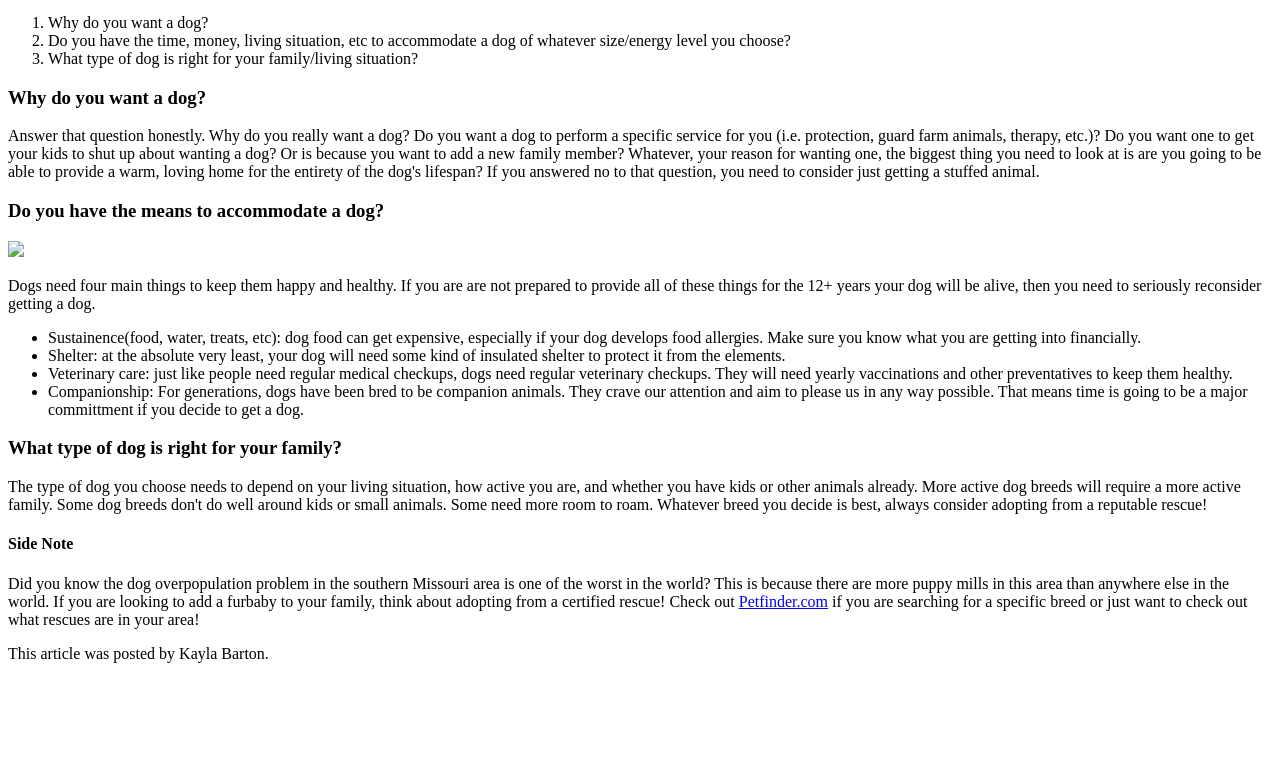
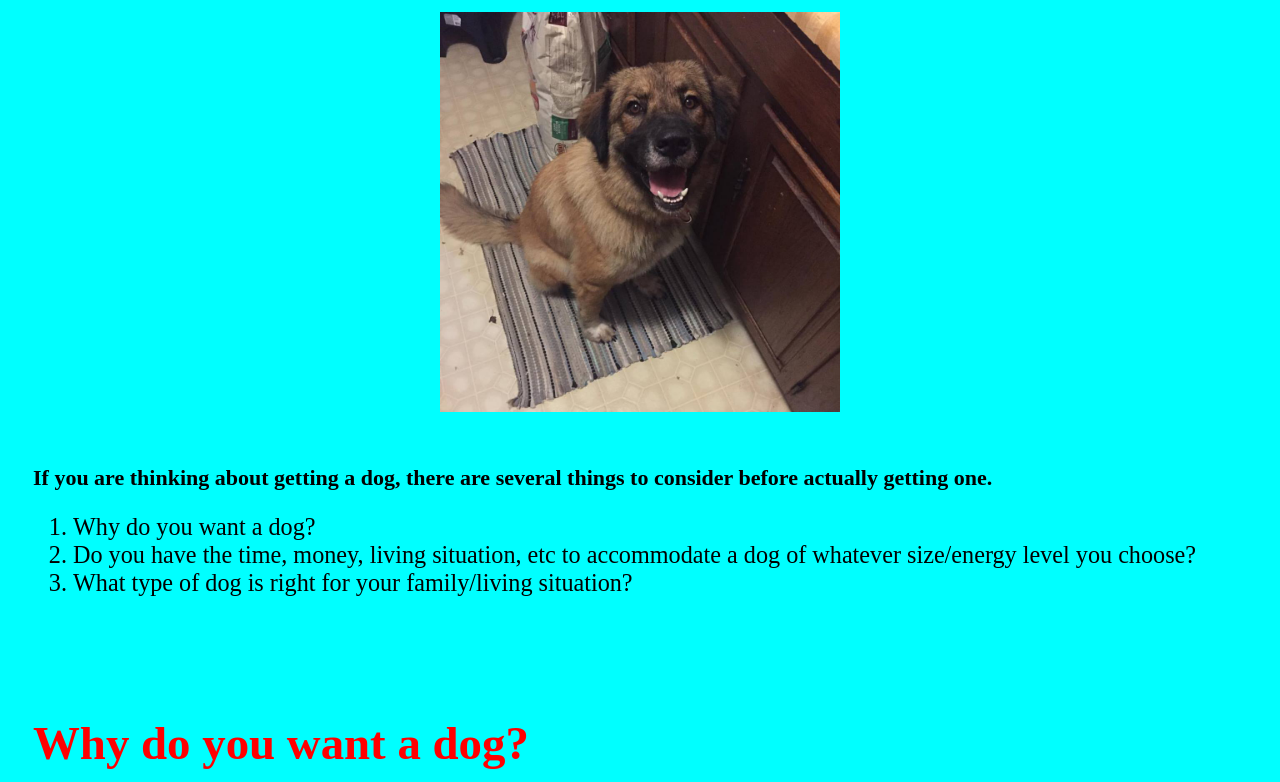
Before and after one commit to kdbarton1s/html-me-something, a plain HTML site: page index.html in a window 1280 px wide. Shown: the part 120-902 px from the top of the page. Before the commit the page ends 800 px from the top, so only its background shows below. Drawn offline with Linux system fonts and the light colour scheme; files whose address does not match are found by name.

Commit message:
Added CSS styling

```diff
--- a/index.html
+++ b/index.html
@@ -4,6 +4,7 @@
 
 <head>
   <title>So you think you want a dog</title>
+  <link type="text/css" rel="stylesheet" href="styles.css" />
 </head>
 
 <body>
@@ -13,9 +14,9 @@
   </header>
 
   <main>
-    <div>
-      If you are thinking about getting a dog, there are several things to consider
-      before actually getting one.
+    <div id="intro">
+      <p id="intro-p">If you are thinking about getting a dog, there are several things to consider
+      before actually getting one.</p>
       <ol>
         <li>Why do you want a dog?</li>
         <li>Do you have the time, money, living situation, etc to accommodate a dog
@@ -25,7 +26,7 @@
     </div>
 
     <div>
-      <h3>Why do you want a dog?</h3>
+      <h3 class="heading">Why do you want a dog?</h3>
       <p>Answer that question honestly.  Why do you really want a dog?  Do you
       want a dog to perform a specific service for you (i.e. protection, guard farm
       animals, therapy, etc.)?  Do you want one to get your kids to shut up about
@@ -37,7 +38,7 @@
     </div>
 
     <div>
-      <h3>Do you have the means to accommodate a dog?</h3>
+      <h3 class="heading">Do you have the means to accommodate a dog?</h3>
       <img src="/Users/kaylabarton/lc101/html-me-something/images/Aurora and Ellie on the couch.jpg" />
       <p>Dogs need four main things to keep them happy and healthy. If you are
           are not prepared to provide all of these things for the 12+ years your
@@ -59,7 +60,7 @@
     </div>
 
     <div>
-      <h3>What type of dog is right for your family?</h3>
+      <h3 class="heading">What type of dog is right for your family?</h3>
       <p>The type of dog you choose needs to depend on your living situation,
         how active you are, and whether you have kids or other animals already.
         More active dog breeds will require a more active family. Some dog breeds
@@ -80,7 +81,7 @@
   </main>
 
   <footer>
-    <p>This article was posted by Kayla Barton.</p>
+    This article was posted by Kayla Barton.
   </footer>
 
 </body>
--- /dev/null
+++ b/styles.css
@@ -0,0 +1,48 @@
+img {
+  width: 400px;
+}
+
+header {
+  text-align: center;
+}
+
+footer {
+  margin: 100px 50px 10px;
+}
+
+div {
+  padding: 25px 25px 25px;
+}
+
+#intro {
+  font-size: 20px;
+}
+
+.heading {
+  color: red;
+  font-size: 2em;
+}
+
+* {
+  font-size: 1.10em;
+  background-color: aqua;
+}
+
+h1 {
+  font-size: 2.5em;
+}
+
+article {
+  margin: 100px 600px 25px 25px;
+  text-align: left;
+  font-size: 1em;
+  border: 10px solid black
+}
+
+a {
+  color: green;
+}
+
+#intro-p {
+  font-weight: bold;
+}
```
Also changed, not shown: images/Aurora Halloween.jpg (added), images/Aurora and Ellie on the couch.jpg (added), images/Aurora at Mississippi Mutts.jpg (added), images/Aurora's adoption announcement pic.jpg (added).
